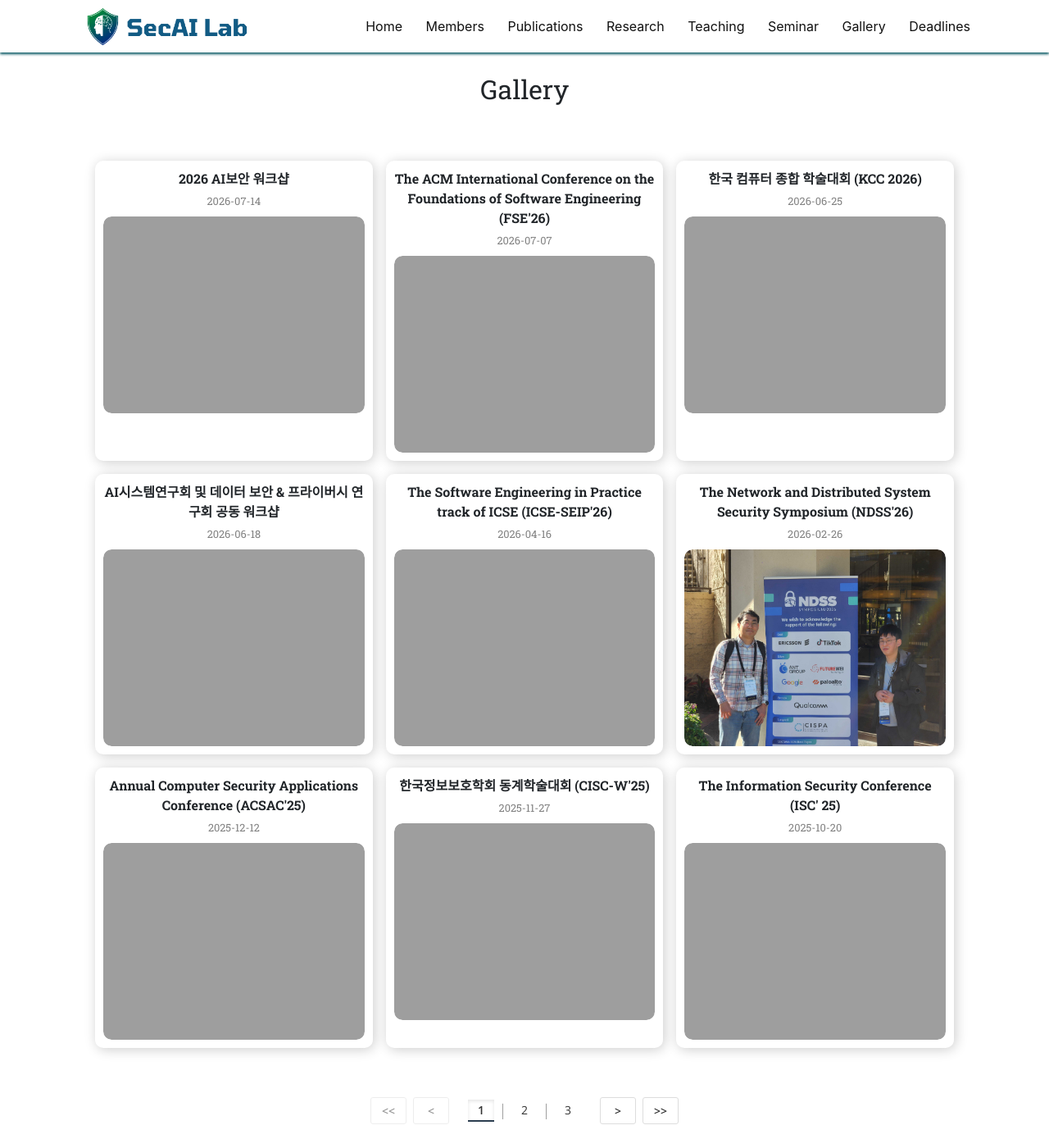
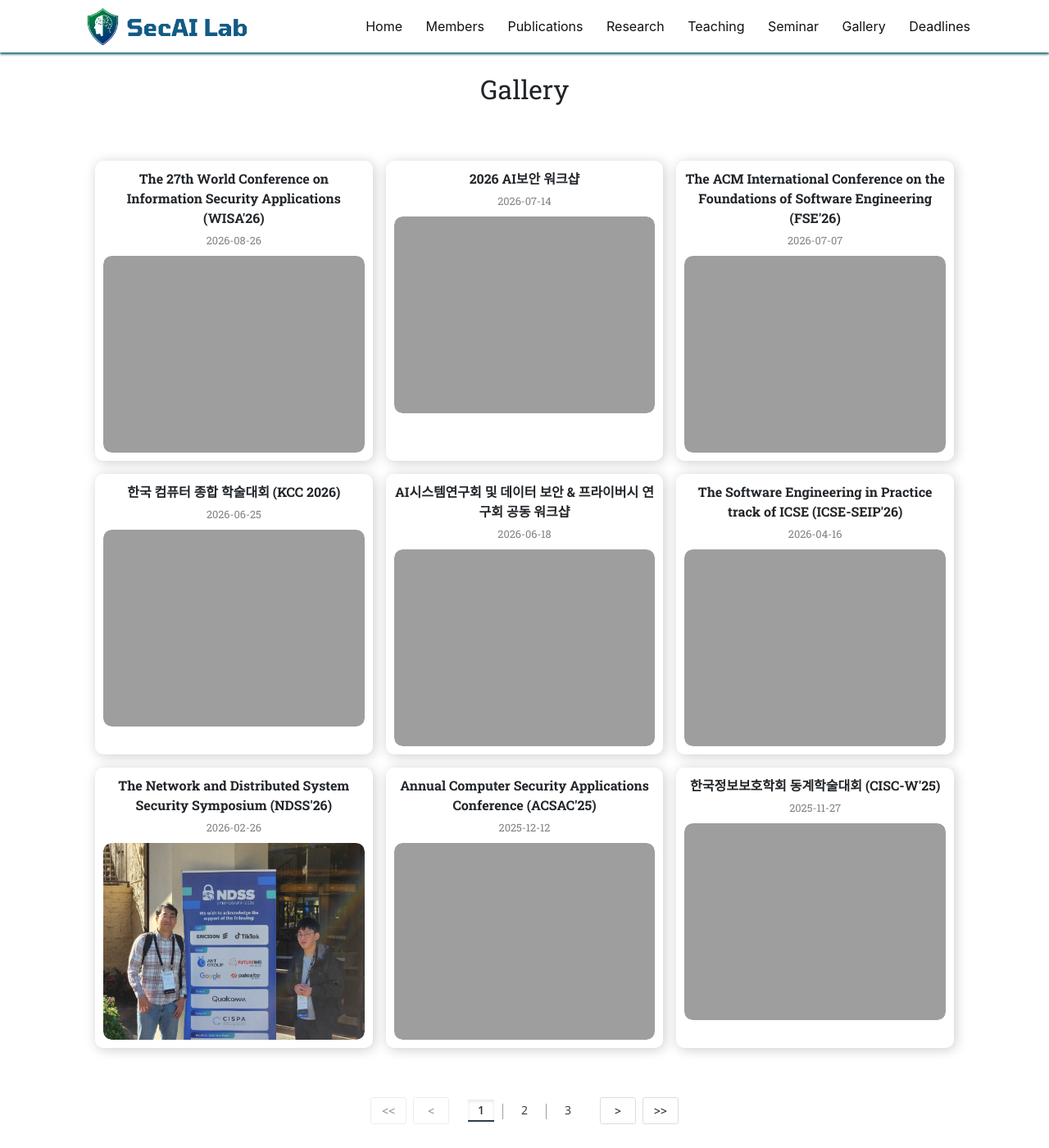
Before and after one commit to SecAI-Lab/secai-lab.github.io, a Jekyll site: the page built from pages/gallery.md, in a window 1280 px wide and 1400 px high. Shown: the whole window at 82% size. Built offline with Jekyll 4.4.1, drawn with Linux system fonts in a browser that asks for light colours; nearby versions of some CDN libraries.

Commit message:
Update gallery.yml

```diff
--- a/_data/gallery.yml
+++ b/_data/gallery.yml
@@ -1,3 +1,8 @@
+- title: "The 27th World Conference on Information Security Applications (WISA'26)"
+  images:
+    - filename: wisa26.jpg
+      date: "2026-08-26"
+
 - title: "2026 AI보안 워크샵"
   images:
     - filename: 260714.jpg
```
